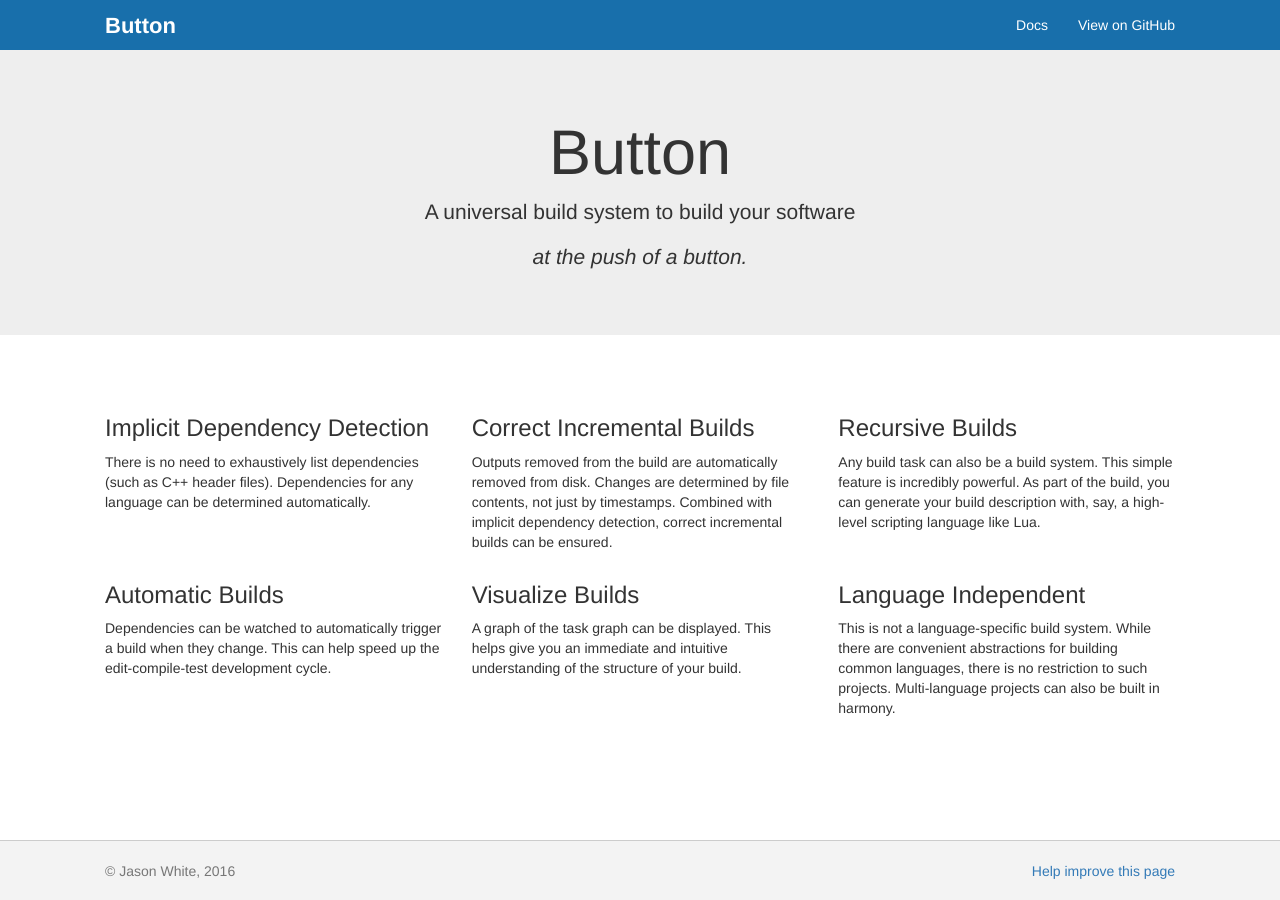
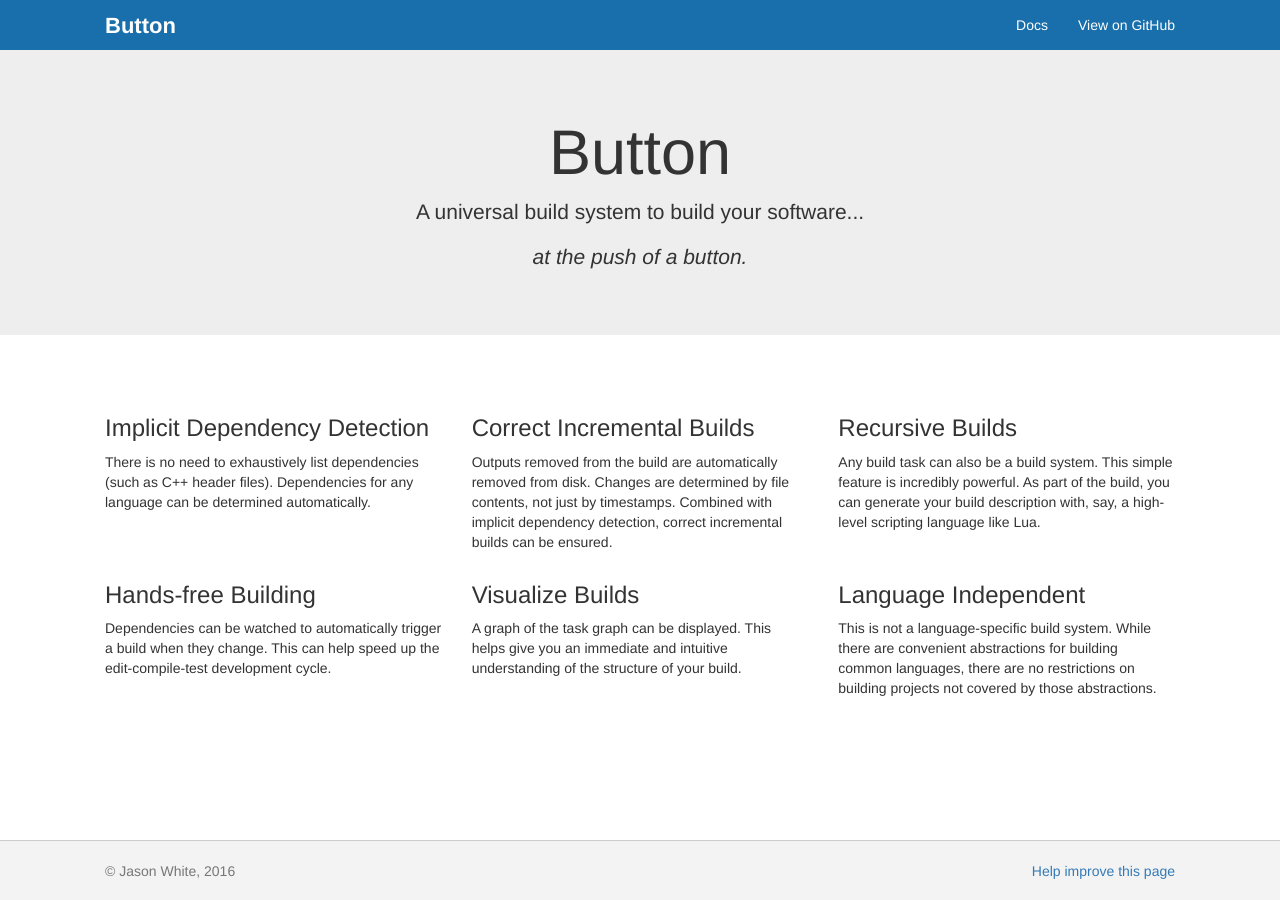
Before and after one commit to jasonwhite/button, a Jekyll site: the page built from docs/index.html, in a window 1280 px wide. Built offline with Jekyll 4.4.1, drawn with Linux system fonts in a browser that asks for light colours; nearby versions of some CDN libraries.

Commit message:
Reword some docs

```diff
--- a/docs/index.html
+++ b/docs/index.html
@@ -5,7 +5,7 @@ layout: default
 <div class="jumbotron">
     <div class="container">
         <h1>Button</h1>
-        <p>A universal build system to build your software</p>
+        <p>A universal build system to build your software...</p>
         <p><em>at the push of a button.</em></p>
     </div>
 </div>
@@ -34,7 +34,7 @@ layout: default
     </div>
     <div class="row">
         <div class="col-md-4">
-            <h3>Automatic Builds</h3>
+            <h3>Hands-free Building</h3>
             <p>Dependencies can be watched to automatically trigger a build when
             they change. This can help speed up the edit-compile-test
             development cycle.</p>
@@ -48,9 +48,9 @@ layout: default
         <div class="col-md-4">
             <h3>Language Independent</h3>
             <p>This is not a language-specific build system. While there are
-            convenient abstractions for building common languages, there is no
-            restriction to such projects. Multi-language projects can also be
-            built in harmony.</p>
+            convenient abstractions for building common languages, there are no
+            restrictions on building projects not covered by those
+            abstractions.</p>
         </div>
     </div>
 </div>
```
Also changed, not shown: docs/_docs/index.md (+11 -10 lines).
